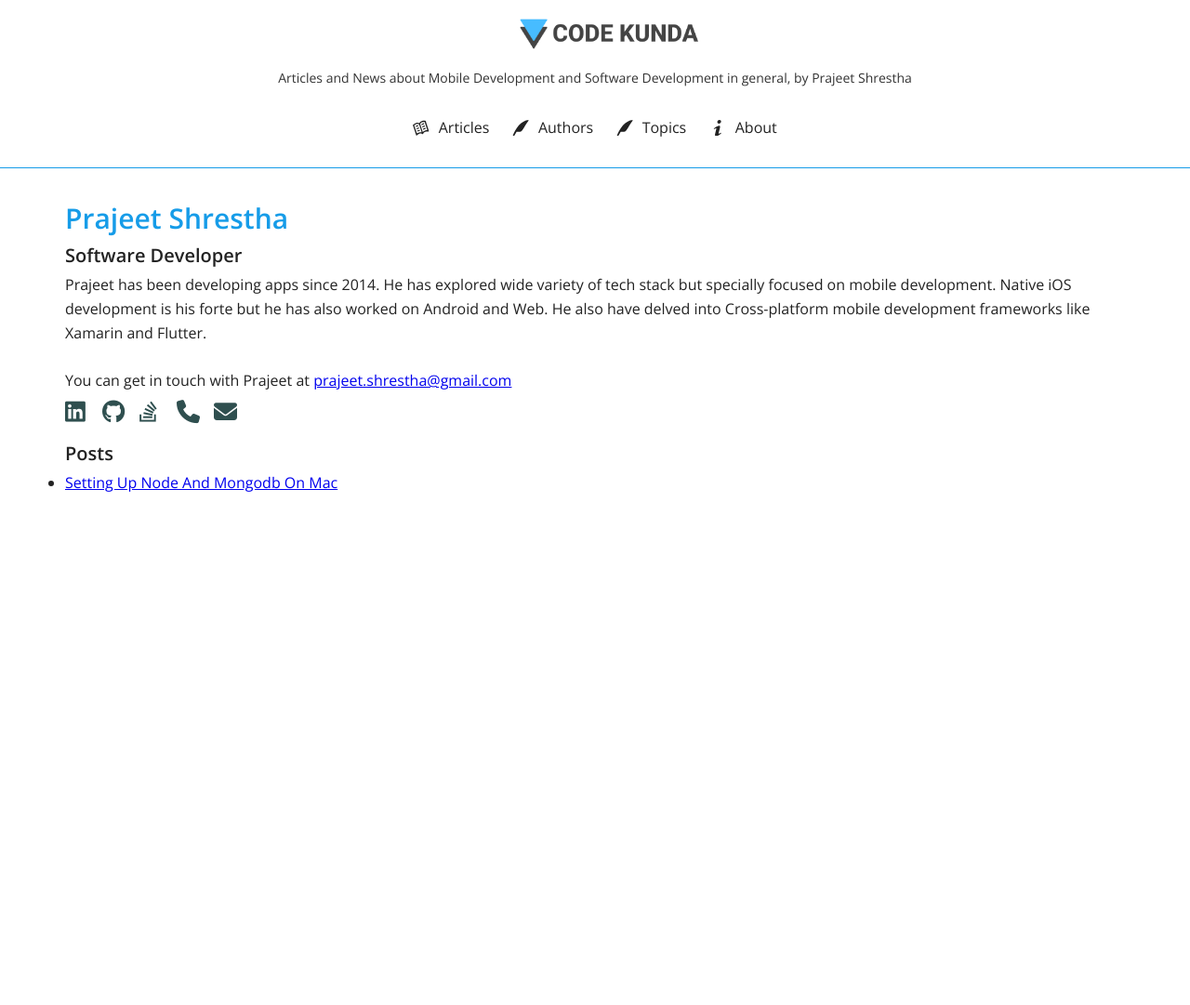
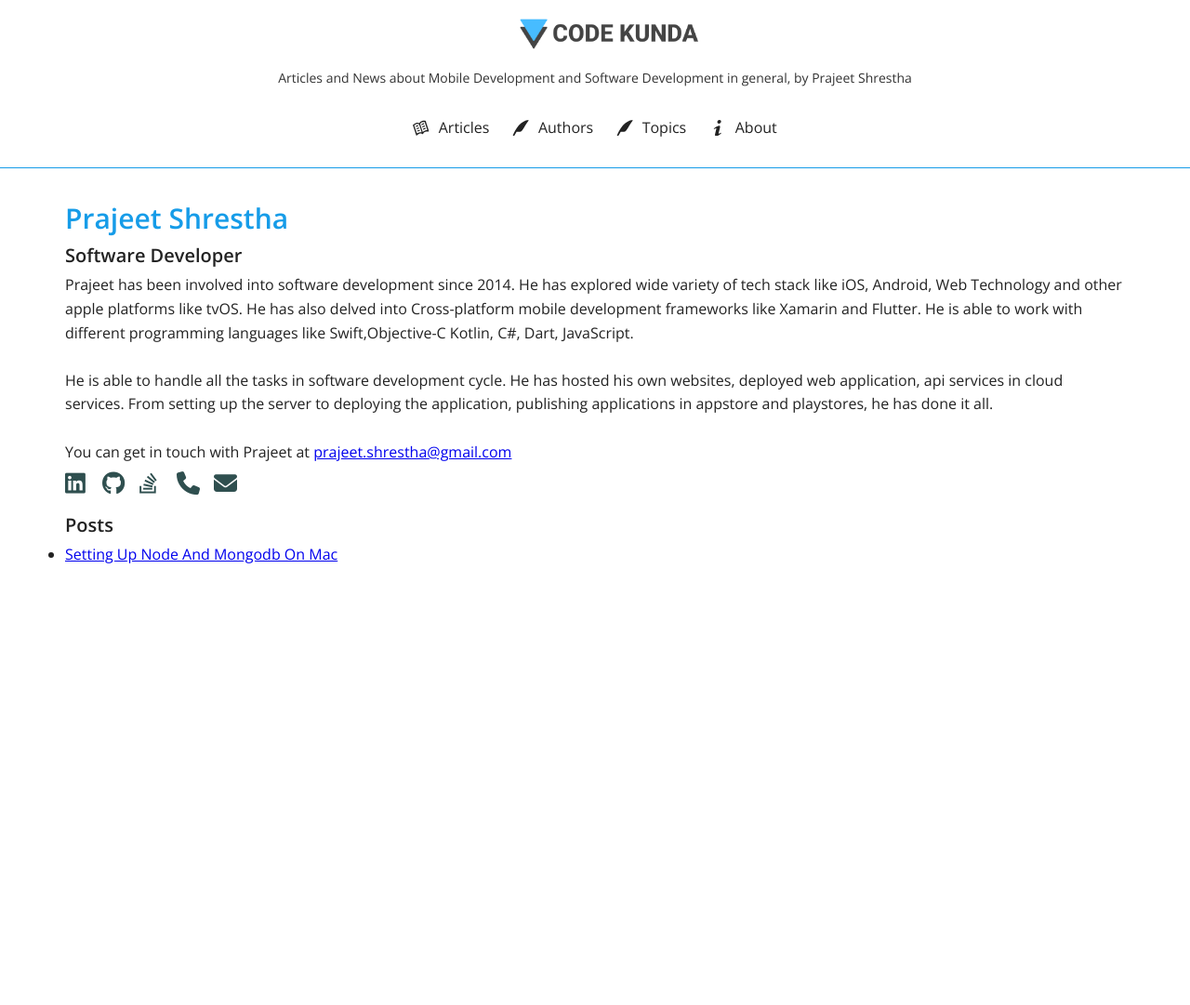
Before and after one commit to PrajeetShrestha/codekunda, a Jekyll site: the page built from _authors/prajeet.html, in a window 1280 px wide. Shown: the whole page at 93% size. Built offline with Jekyll 4.4.1, drawn with Linux system fonts in a browser that asks for light colours.

Commit message:
Edited aobut

```diff
--- a/_authors/prajeet.html
+++ b/_authors/prajeet.html
@@ -5,10 +5,16 @@ position: Software Developer
 ---
 
 <p>
-  Prajeet has been developing apps since 2014. He has explored wide variety of
-  tech stack but specially focused on mobile development. Native iOS development
-  is his forte but he has also worked on Android and Web. He also have delved
-  into Cross-platform mobile development frameworks like Xamarin and Flutter.
+  Prajeet has been involved into software development since 2014.
+  He has explored wide variety of tech stack like iOS, Android, Web Technology and other apple platforms like tvOS.
+  He has also delved into Cross-platform mobile development frameworks like Xamarin and Flutter.
+  He is able to work with different programming languages like Swift,Objective-C Kotlin, C#, Dart, JavaScript.
+</p>
+<br>
+<p>
+  He is able to handle all the tasks in software development cycle. He has hosted his own websites, deployed web application, api services in cloud services.
+  From setting up the server to deploying the application, publishing applications in appstore and playstores, he has done it all.
+
 </p>
 <br />
 <p>
--- a/_includes/webcontent.html
+++ /dev/null
@@ -1 +0,0 @@
-<div>Included</div>
--- a/about.html
+++ b/about.html
@@ -5,7 +5,7 @@ layout: base
 
 <h1>About CodeKunda</h1>
 <p>
-	CodeKunda Started in 2022. It is basically a blog , archive or a collection
+	Codekunda is a blog , archive or a collection
 	of articles revolving around technology, software development, and specially
-	around mobile development. {% include webcontent.html %}
+	around mobile development.
 </p>
```
